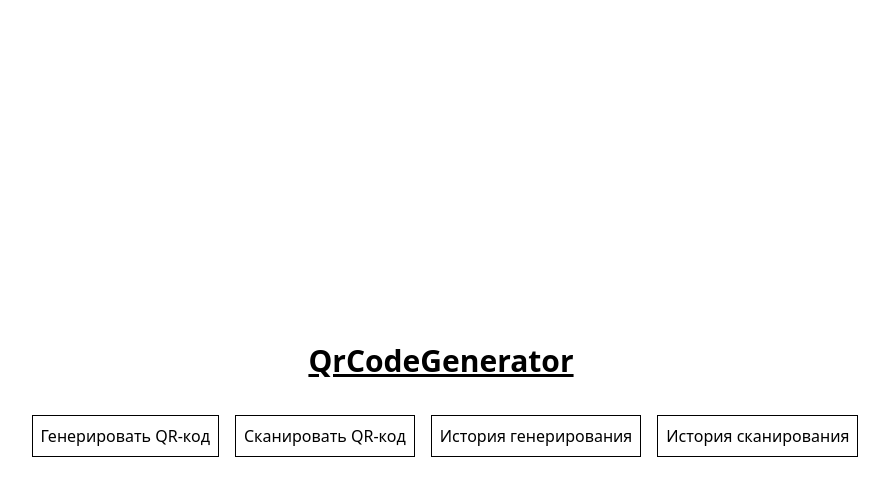
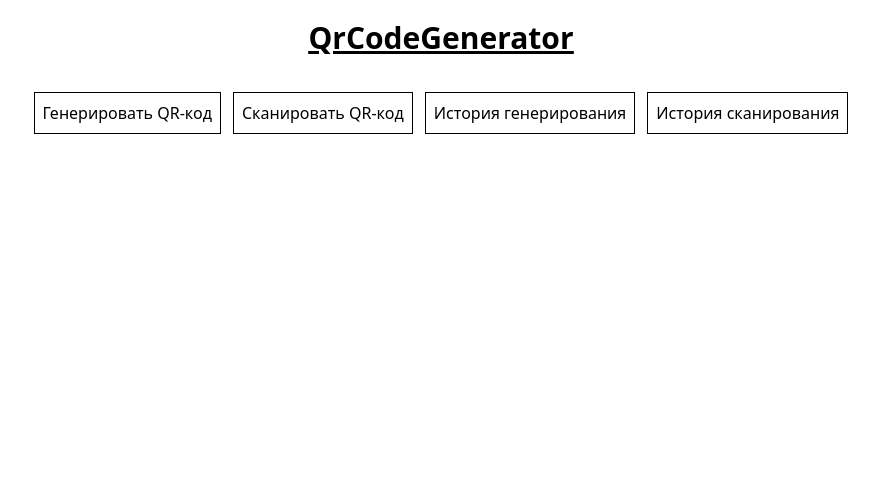
Before and after one commit to andrabra/qrCodeApp, a React (Vite) app: page / in a window 1280 px wide. Shown: the top 496 px of the page, without its empty margins (199-1088 px from the left). Built offline with nearby package versions, Linux system fonts and the light colour scheme.

Commit message:
Доделал роутинг

```diff
--- a/src/components/Layout/Layout.jsx
+++ b/src/components/Layout/Layout.jsx
@@ -1,38 +1,28 @@
-import { useState } from 'react';
 import QrCodeGenerator from '../QrCodeGenerator/QrCodeGenerator';
 import QrCodeScanner from '../QrCodeScanner/QrCodeScanner';
-import Button from '../common/button';
 import Navigation from '../Navigation/Navigation';
 import { Route, Routes } from 'react-router-dom';
+import { Link } from 'react-router-dom';
 
 const Layout = () => {
-  const [showGenerate, setShowGenerate] = useState(true);
-  const [showScan, setShowScan] = useState(false);
-
-  const handleClickGenerate = () => {
-    setShowGenerate(true);
-    setShowScan(false);
-  };
-  const handleClickScan = () => {
-    setShowGenerate(false);
-    setShowScan(true);
-  };
-
   return (
-    <div className='flex flex-col justify-center items-center gap-5 min-h-screen'>
-      <h1 className='text-3xl font-bold underline'>QrCodeGenerator</h1>
+    <div
+      className='
+        flex flex-col items-center gap-5
+        mt-5 px-4
+        max-w-5xl mx-auto
+      '
+    >
+      <h1 className='text-3xl font-bold underline'>
+        <Link to='/'>QrCodeGenerator</Link>
+      </h1>
       <Navigation />
-
       <Routes>
         <Route path='/generator' element={<QrCodeGenerator />} />
         <Route path='/scanner' element={<QrCodeScanner />} />
+        <Route path='/scanner' element={<QrCodeScanner />} />
+        <Route path='/scanner' element={<QrCodeScanner />} />
       </Routes>
-      {/* {showGenerate && <QrCodeGenerator />}
-      {showScan && <QrCodeScanner />}
-      <div className='flex gap-5'>
-        <Button onClick={handleClickGenerate}>Generate</Button>
-        <Button onClick={handleClickScan}>Scan</Button>
-      </div> */}
     </div>
   );
 };
--- a/src/components/Navigation/Navigation.jsx
+++ b/src/components/Navigation/Navigation.jsx
@@ -2,7 +2,13 @@ import { Link } from 'react-router-dom';
 
 const Navigation = () => {
   return (
-    <nav className='flex gap-4 mt-4 ml-2'>
+    <nav
+      className='
+        flex flex-col gap-3 w-full
+        sm:flex-row sm:flex-wrap sm:justify-center
+        mt-4
+      '
+    >
       <Link className='border p-2' to='/generator'>
         Генерировать QR-код
       </Link>
```
